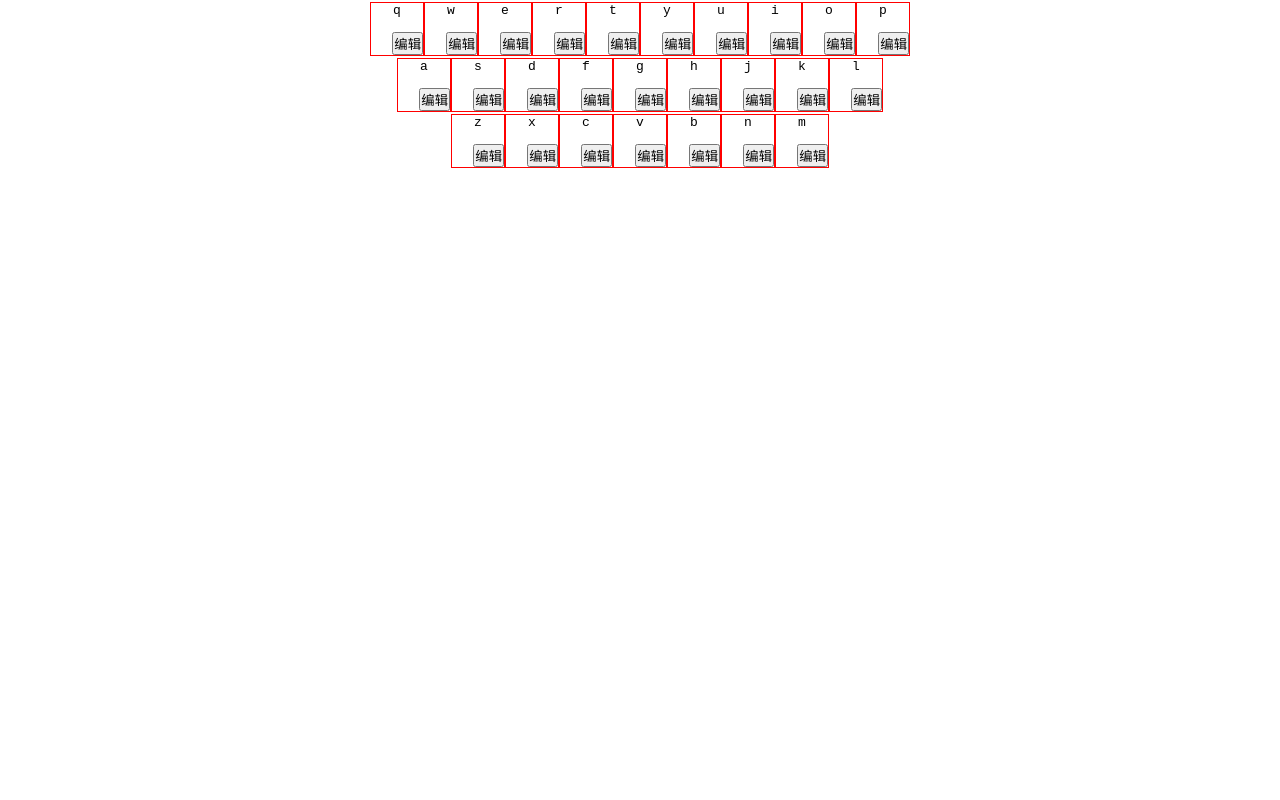
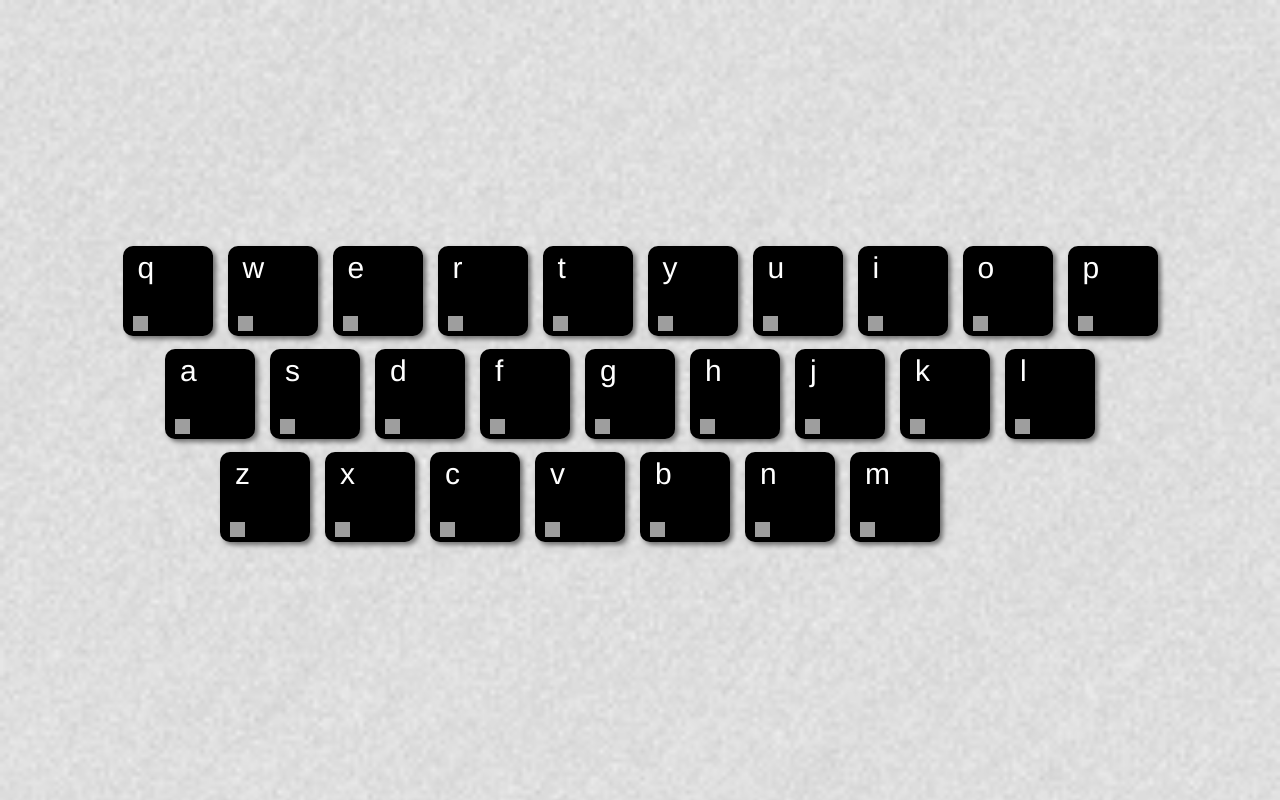
Before and after one commit to gelory1/myBookmarks, a plain HTML site: page index.html in a window 1280 px wide. Drawn offline with Linux system fonts and the light colour scheme; grey boxes are pictures that could not be loaded.

Commit message:
第三次提交

```diff
--- a/index.html
+++ b/index.html
@@ -14,52 +14,96 @@
     </main>
     <footer></footer>
 <script>
-    arr=[
+//初始化
+var hashA=init()
+var hash=hashA.hash
+var arr=hashA.arr
+//生成键盘
+generateKeyboard(arr,hash)
+//监听事件
+document.onkeypress=function(dfshgofabsgn){
+    window.open('http://'+ hash[dfshgofabsgn.key],'_blank')
+    }
+//工具函数
+function generateKeyboard(arr,hash){
+    for( index=0;index<arr.length;index++){
+    var div1=tag('div',{className:'div1'})
+    mainDiv.appendChild(div1)
+
+    for(index2=0;index2<arr[index].length;index2++){
+        var kbd1=tag('kbd',{className:'keyboard'})
+        var span1=tag('span')
+        var letter = arr[index][index2]
+        span1.textContent=letter
+        var button1=createButton(arr[index][index2])
+        var img1=tag('img')
+        img1.onerror=function(xxx){
+            xxx.target.src = '//i.loli.net/2017/11/10/5a05afbc5e183.png'
+        }
+         if(hash[arr[index][index2]]){
+            img1.src="http://"+hash[arr[index][index2]]+"/favicon.ico"
+        }
+        else{
+            img1.src='//i.loli.net/2017/11/10/5a05afbc5e183.png'
+        }
+        div1.appendChild(kbd1)
+        kbd1.appendChild(span1)
+        kbd1.appendChild(button1)
+        kbd1.appendChild(img1)
+
+    }
+    }
+}
+function getFromLocalStorage(name){
+        return JSON.parse(localStorage.getItem(name)||null)
+}
+function tag(tagName,attributes){
+    var element = document.createElement(tagName)
+    for(var key in attributes){
+        element[key]=attributes[key]
+    }
+    return element
+}
+function createButton(id){
+    var button1=tag('button',{textContent:'Edit'})
+    button1.id=arr[index][index2]
+    button1.onclick=function(dsdgadgdasg){
+    var website=prompt('给我一个网址')
+     var button2=dsdgadgdasg['target']
+    var key=button2['id']
+    var img2=button2.nextSibling
+    hash[key]=website
+    img2.src="http://"+hash[key]+"/favicon.ico"
+    img2.onerror=function(xxx){
+        xxx.target.src = '//i.loli.net/2017/11/10/5a05afbc5e183.png'
+     }
+    localStorage.setItem('xxx',JSON.stringify(hash))
+    }
+    return button1
+}
+function init(){
+    var arr=[
         ['q','w','e','r','t','y','u','i','o','p'],
         ['a','s','d','f','g','h','j','k','l'],
         ['z','x','c','v','b','n','m']
     ]
-    hash={
+    var hash={
         'q':'qq.com',
         'w':'weibo.com',
         't':'taobao.com',
         'a':'alibaba.com',
-        'j':'jd.com',
         'z':'zhihu.com',
         'x':'xunlei.com'
     }
-    index=0
-    while(index<arr.length){
-        var div1=document.createElement('div')
-        var div2=mainDiv.appendChild(div1)
-        index2=0
-        while(index2<arr[index].length){
-            var kbd1=document.createElement('kbd')
-            kbd1.textContent=arr[index][index2]
-            div2.appendChild(kbd1)
-            var button1=document.createElement('button')
-            kbd1.appendChild(button1)
-            button1.textContent="编辑"
-            button1.id=arr[index][index2]
-            document.onkeypress=function(dfshgofabsgn){
-                window.open('http://'+ hash[dfshgofabsgn.key],'_blank')
-            }
-            button1.onclick=function(dsdgadgdasg){
-               var website=prompt('给我一个网址')
-               var key=dsdgadgdasg['target']['id']
-               hash[key]=website
-               localStorage.setItem('xxx',JSON.stringify(hash))
-            }
-            var hashInLocalStorage=JSON.parse(localStorage.getItem('xxx')||null)
-            if (hashInLocalStorage){
-                hash=hashInLocalStorage
-            }
-            index2=index2+1
-        }
-        index=index+1
+    var hashInLocalStorage=getFromLocalStorage('xxx')
+    if (hashInLocalStorage){
+        hash=hashInLocalStorage
     }
-
-
+    return {
+        "arr" : arr ,
+        "hash" : hash
+    }
+}
 </script>
 </body>
 </html>
--- a/style.css
+++ b/style.css
@@ -2,21 +2,74 @@
     margin: 0;
     padding:0;
 }
+body{
+    background-image: url(./alum.png);
+    background-size: cover;
+}
 a{
     text-decoration: none;
 }
+button{
+    font-size: 10px;
+    width: 30px;
+    border:none;
+    background: rgba(255, 255, 255, 0.5);
+    color: white;
+    border-radius: 2px;
+    padding: 2px;
+}
+main{
+    height: 100vh;
+    display: flex;
+    justify-content: center;
+    align-items: center;
+}
 #mainDiv div kbd{
-    width: 4em;
-    height: 4em;
     display: inline-block;
-    border: thin solid red;
     position: relative;
+}
+#mainDiv div kbd:hover button{
+    display: inline-block;
 }
 #mainDiv div kbd button{
     position: absolute;
-    right: 0;
-    bottom: 0;
+    right: 5px;
+    bottom: 5px;
+    display: none;
 }
 #mainDiv{
     text-align: center;
 }
+#mainDiv .div1:nth-child(2){
+    margin-left: -20px;
+}
+#mainDiv .div1:nth-child(3){
+    margin-left: -120px;
+}
+#mainDiv .keyboard{
+    background-color: black;
+    color: white;
+    border-radius: 10px;
+    width: 90px;
+    height: 90px;
+    margin: 0 7.5px;
+    font-size: 30px;
+    font-family: Helvetica;
+    box-shadow: 3px 3px 5px 0px rgba(0,0,0,0.5);
+}
+#mainDiv .div1{
+    margin-bottom: 9px;
+    display: inline-block;
+}
+#mainDiv .div1 .keyboard span{
+    position: absolute;
+    left: 15px;
+    top:5px;
+}
+#mainDiv .div1 .keyboard img{
+    position: absolute;
+    width: 15px;
+    height: 15px;
+    left: 10px;
+    bottom: 5px;
+}
```
Also changed, not shown: alum.png (added).
